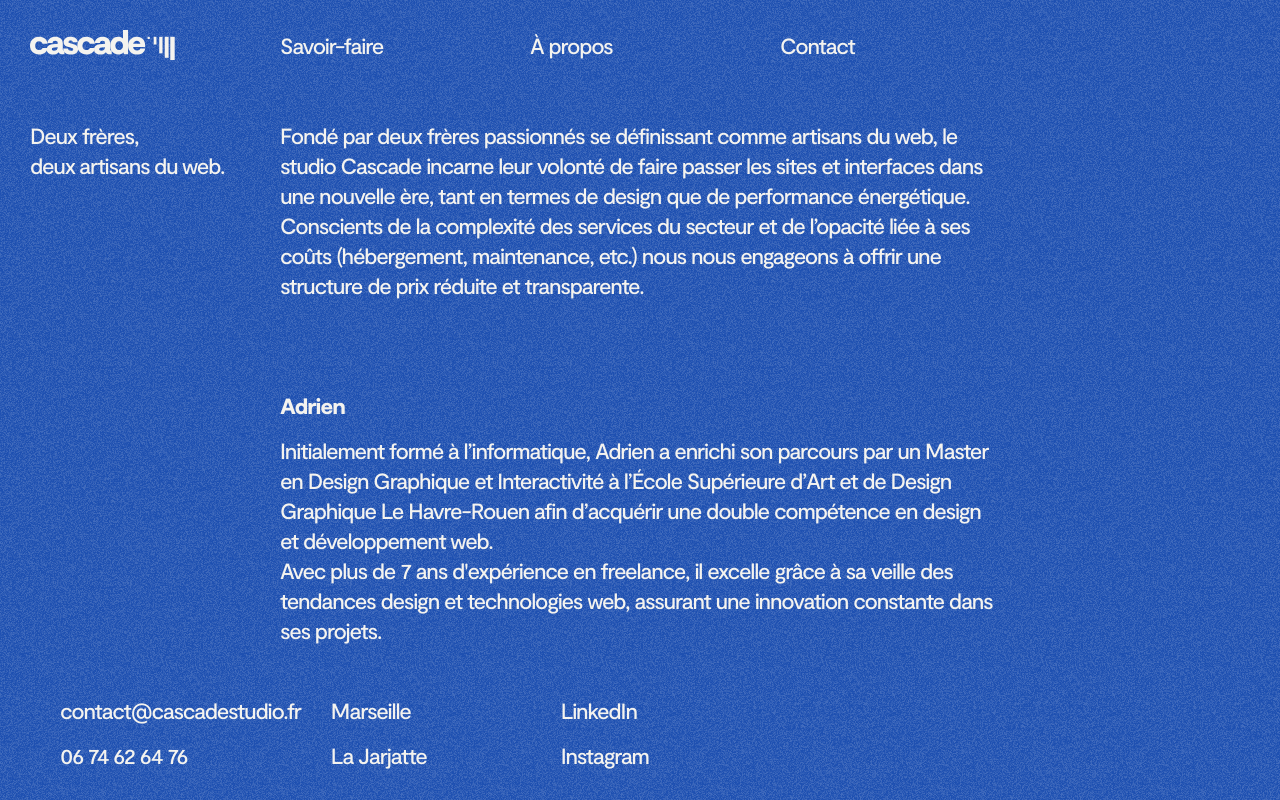
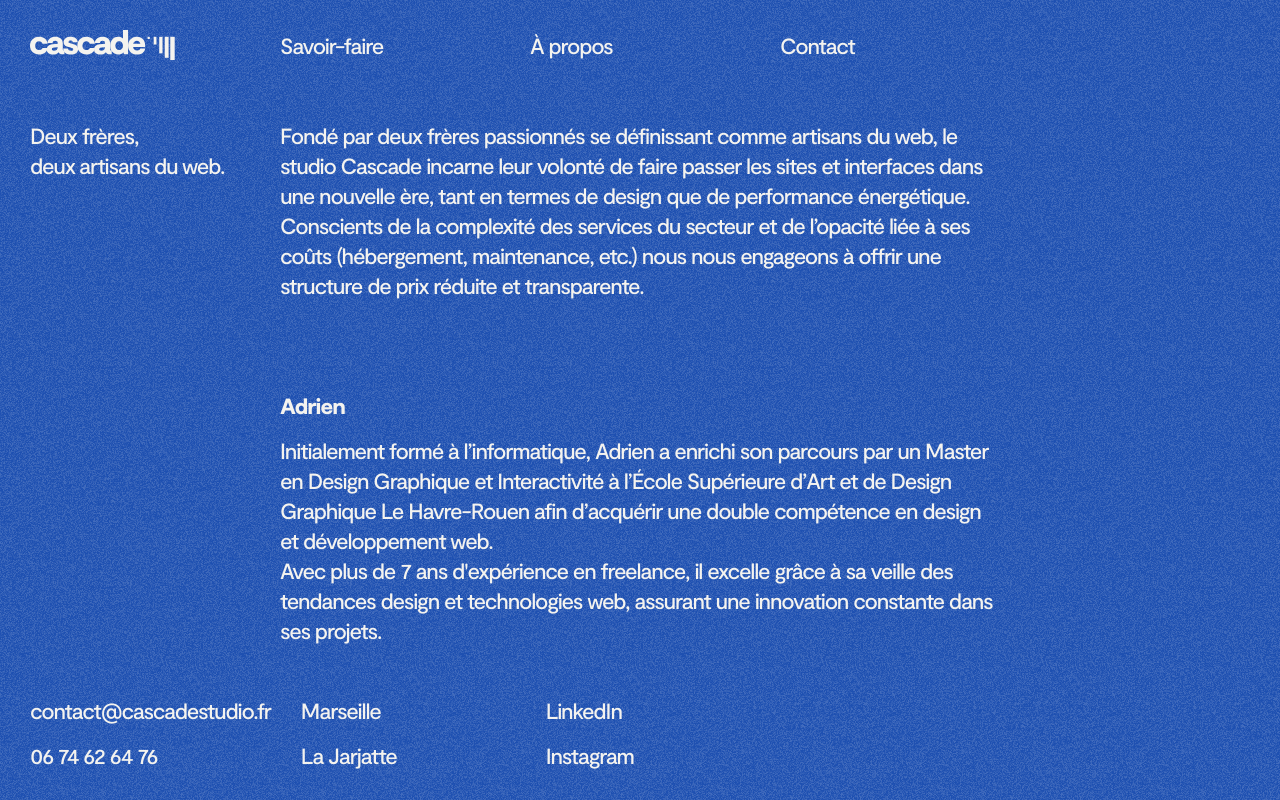
Before and after one commit to LapassetAC/cascade, a Next.js app: page /about in a window 1280 px wide. Shown: the top 800 px of the page. Built offline with nearby package versions, Linux system fonts and the light colour scheme; no server answers.

Commit message:
fix footer padding

```diff
--- a/src/components/layout/footer/index.js
+++ b/src/components/layout/footer/index.js
@@ -69,7 +69,7 @@ const StyledFooter = styled.footer`
     position: ${({ $isCascade }) => !$isCascade && "fixed"};
     bottom: 0;
     padding: ${({ $isContact }) =>
-      $isContact ? "0 0 30px !important" : "30px !important"};
+      $isContact ? "0 0 30px !important" : "30px 0 !important"};
     grid-gap: 30px;
     margin: 0 30px !important;
     left: 0;
```
